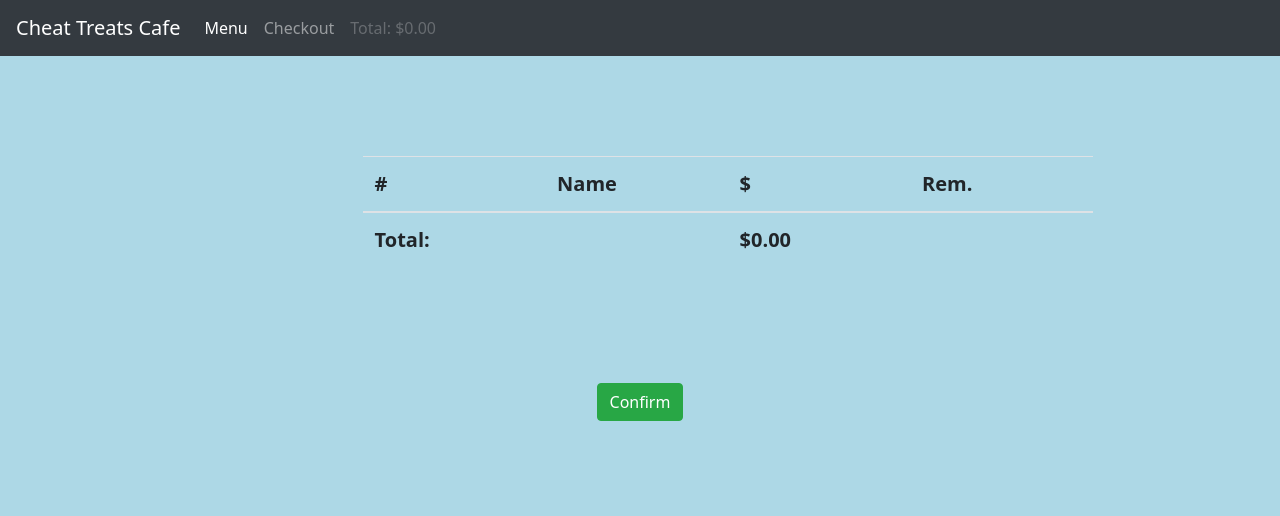
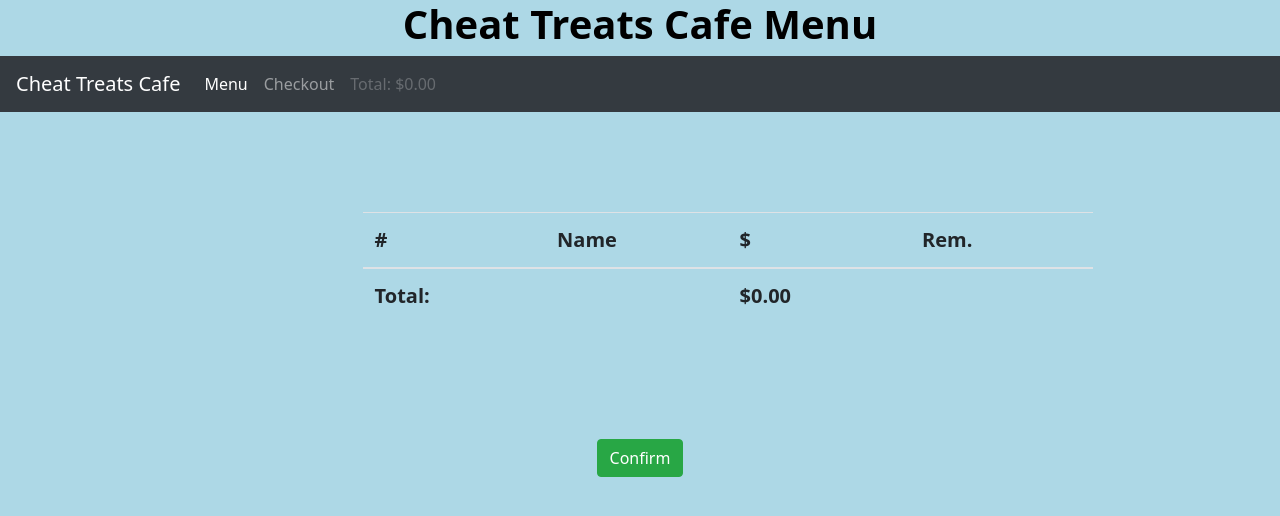
Before and after one commit to megangriffin/megangriffin.io, a plain HTML site: page checkout.html in a window 1280 px wide. Drawn offline with nearby package versions, Linux system fonts and the light colour scheme.

Commit message:
Update checkout.html

```diff
--- a/checkout.html
+++ b/checkout.html
@@ -11,6 +11,7 @@
     <link rel="stylesheet" href="main.css">
   </head>
   <body>
+    <h1>Cheat Treats Cafe Menu</h1>
     <header>
           <div class="row">
             <div class="col-md-12">
```
